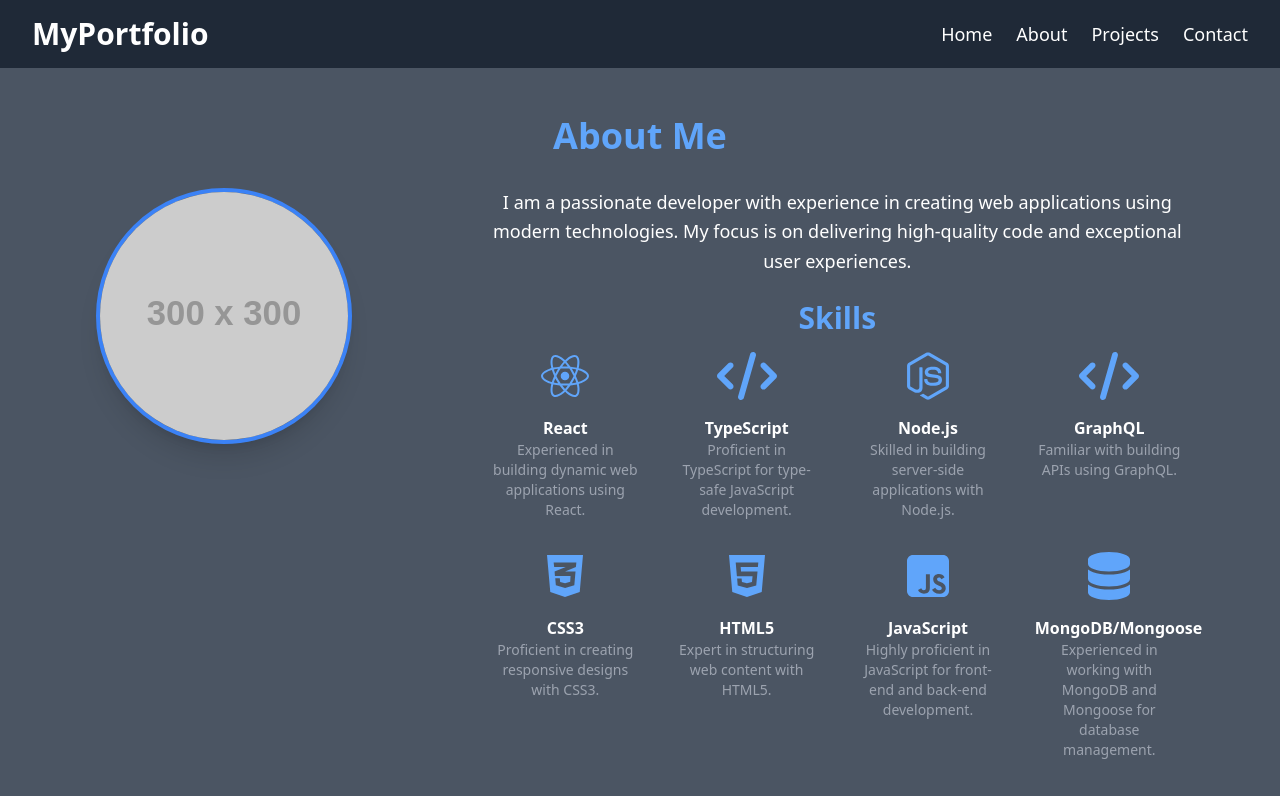
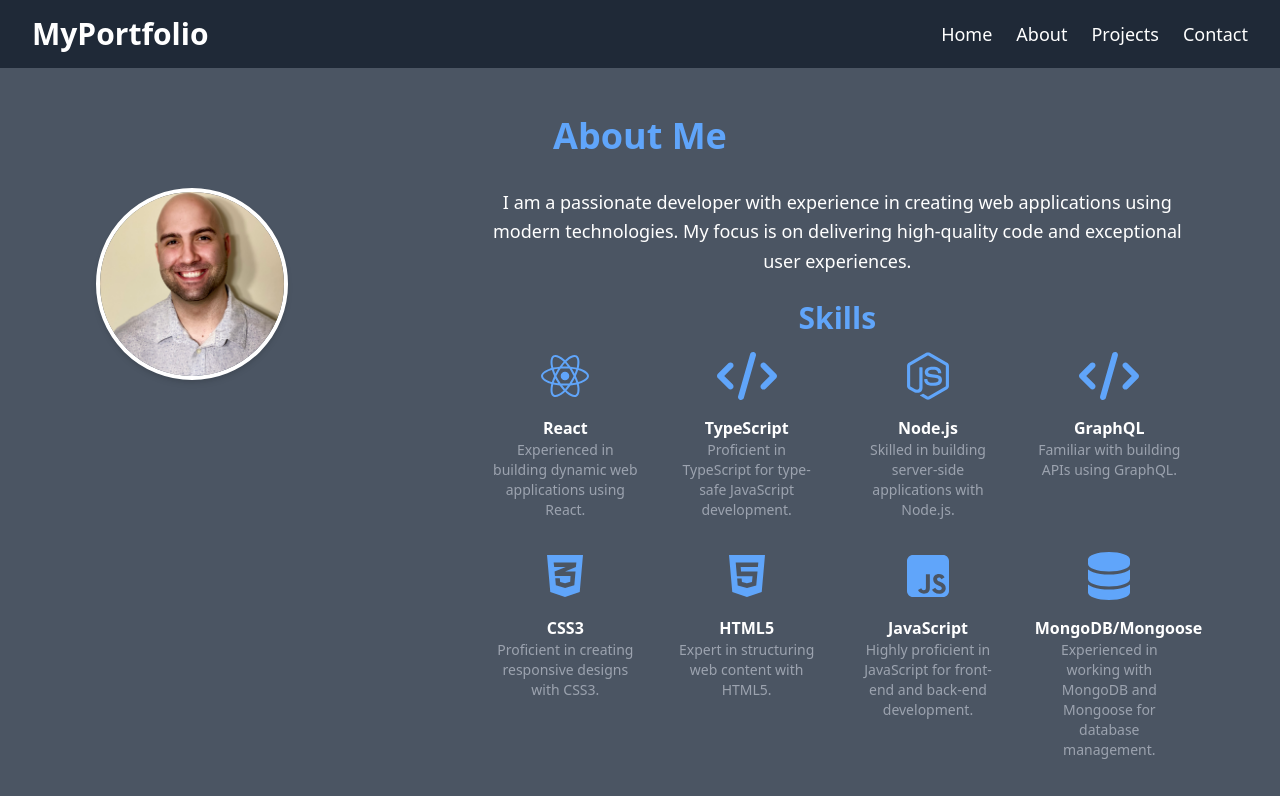
Before and after one commit to Chris-J-Patrick/Portfolio, a React (Vite) app: page /about in a window 1280 px wide. Shown: the top 796 px of the page. Built offline with nearby package versions, Linux system fonts and the light colour scheme.

Commit message:
-Updated project pictures

```diff
--- a/src/Pages/About.tsx
+++ b/src/Pages/About.tsx
@@ -142,16 +142,16 @@
 
 const About: React.FC = () => {
   return (
-    <div className="container mx-auto py-12 px-6 md:px-12 lg:px-24 bg-gray-600 text-white min-h-screen text-center">
+    <div className="py-12 px-6 md:px-12 lg:px-24 bg-gray-600 text-white min-h-screen text-center">
       <h1 className="text-4xl font-bold mb-8 text-center text-blue-400">
         About Me
       </h1>
       <div className="flex flex-col md:flex-row items-center md:items-start">
         <div className="md:w-1/3 mb-8 md:mb-0 text-center">
           <img
-            src="https://via.placeholder.com/300"
+            src="/Headshot.jpg"
             alt="Profile"
-            className="rounded-full shadow-xl w-48 h-48 md:w-64 md:h-64 border-4 border-blue-500"
+            className="w-24 h-24 sm:w-32 sm:h-32 md:w-40 md:h-40 lg:w-48 lg:h-48 rounded-full mb-4 border-4 border-white shadow-md object-cover"
           />
         </div>
         <div className="md:w-2/3 md:pl-8">
--- a/src/Pages/Home.tsx
+++ b/src/Pages/Home.tsx
@@ -1,7 +1,6 @@
 import React from "react";
 import { motion } from "framer-motion";
-import { Link } from "react-router-dom"; // Assuming you're using react-router for navigation
-
+import { Link } from "react-router-dom";
 const Home: React.FC = () => {
   const staggerContainer = {
     hidden: { opacity: 0 },
--- a/src/Pages/Projects.tsx
+++ b/src/Pages/Projects.tsx
@@ -49,7 +49,7 @@
     subtitle: "Scheduling platform for managing appointments.",
     description:
       "This platform provides a seamless appointment scheduling experience, built using modern web technologies like React, Node.js, and MongoDB.",
-    imageUrl: "/SchPic.png",
+    imageUrl: "/SchPic.jpg",
     demoLink: "https://www.google.com",
     details:
       "This platform provides a seamless appointment scheduling experience, built using modern web technologies like React, Node.js, and MongoDB.",
@@ -72,7 +72,7 @@
   );
 
   return (
-    <div className="container mx-auto py-12 px-6 md:px-12 lg:px-24 bg-gray-600 text-white min-h-screen text-center">
+    <div className="py-12 px-6 md:px-12 lg:px-24 bg-gray-600 text-white min-h-screen text-center">
       <header className="text-center mb-12">
         <h1 className="text-4xl font-extrabold mb-4 text-teal-400">
           My Projects
```
Also changed, not shown: public/SchPic.jpg (added), public/SchPic.png (deleted).
